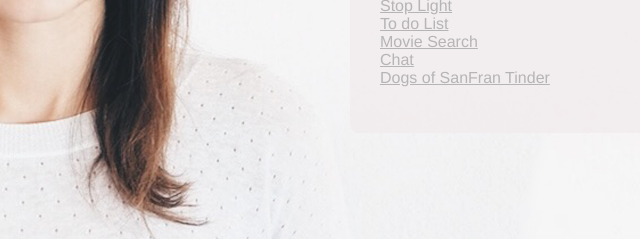
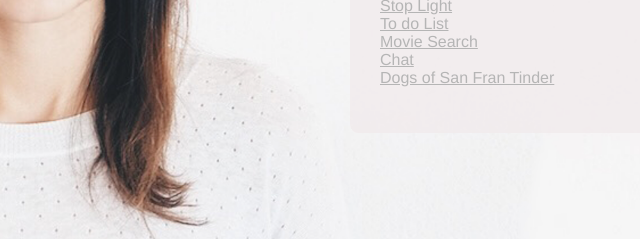
Before and after one commit to geladina/fewd, a plain HTML site: page index.html in a window 1280 px wide. Shown: the part 463-702 px from the top of the page, 456-1096 px from the left. Drawn offline with Linux system fonts and the light colour scheme.

Commit message:
San Fran typo

```diff
--- a/index.html
+++ b/index.html
@@ -85,7 +85,7 @@
           <li> <a href="homework/todo-list-csv.html">To do List</a> </li>
           <li> <a href="homework/movie-search/movie-search.html">Movie Search</a> </li>
           <li> <a href="homework/chat.html">Chat</a> </li>
-          <li> <a href="final project/dogs-of-sanfran.html">Dogs of SanFran Tinder</a> </li>
+          <li> <a href="final project/dogs-of-sanfran.html">Dogs of San Fran Tinder</a> </li>
           </ul>
       </p>
     </div>
```
